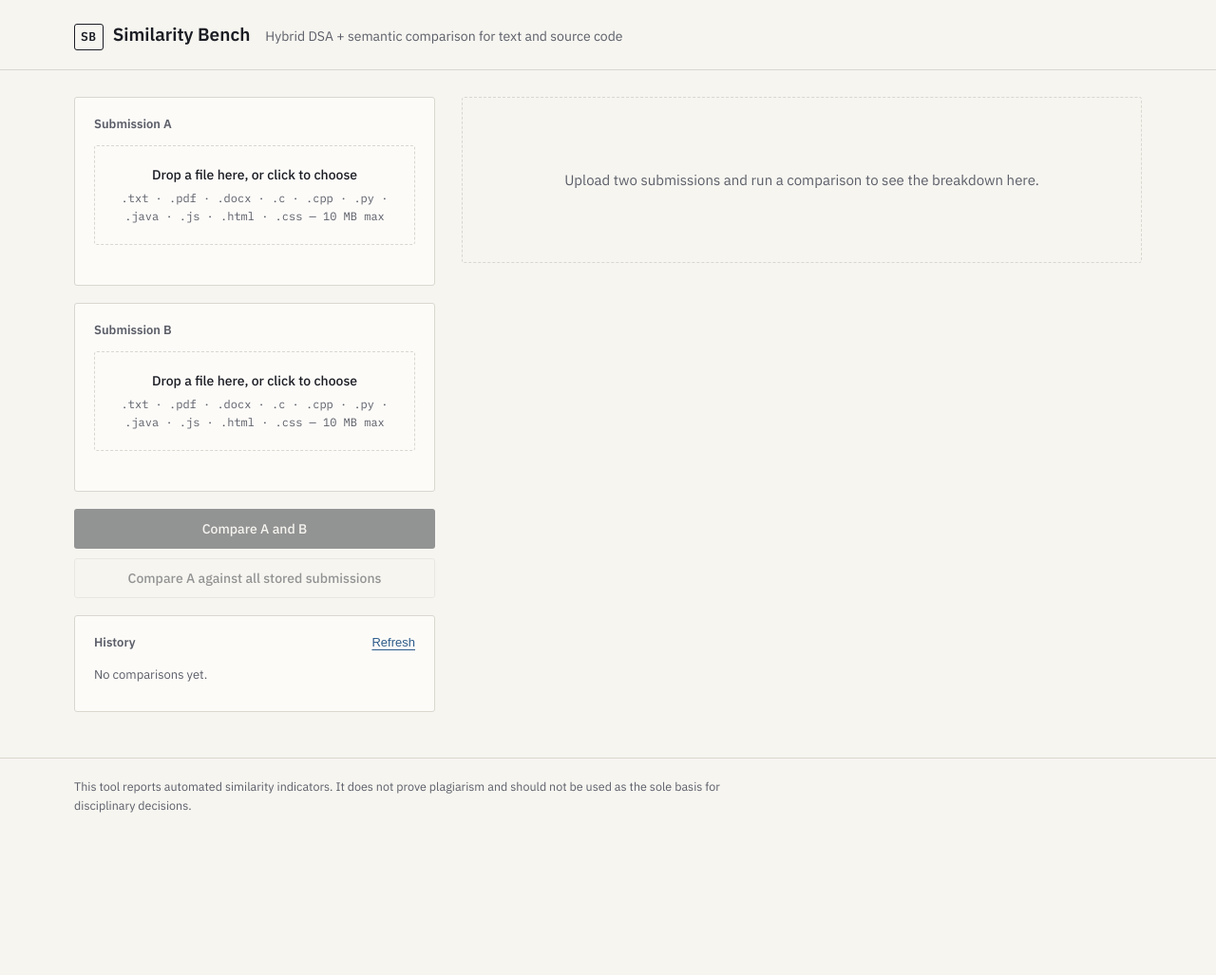
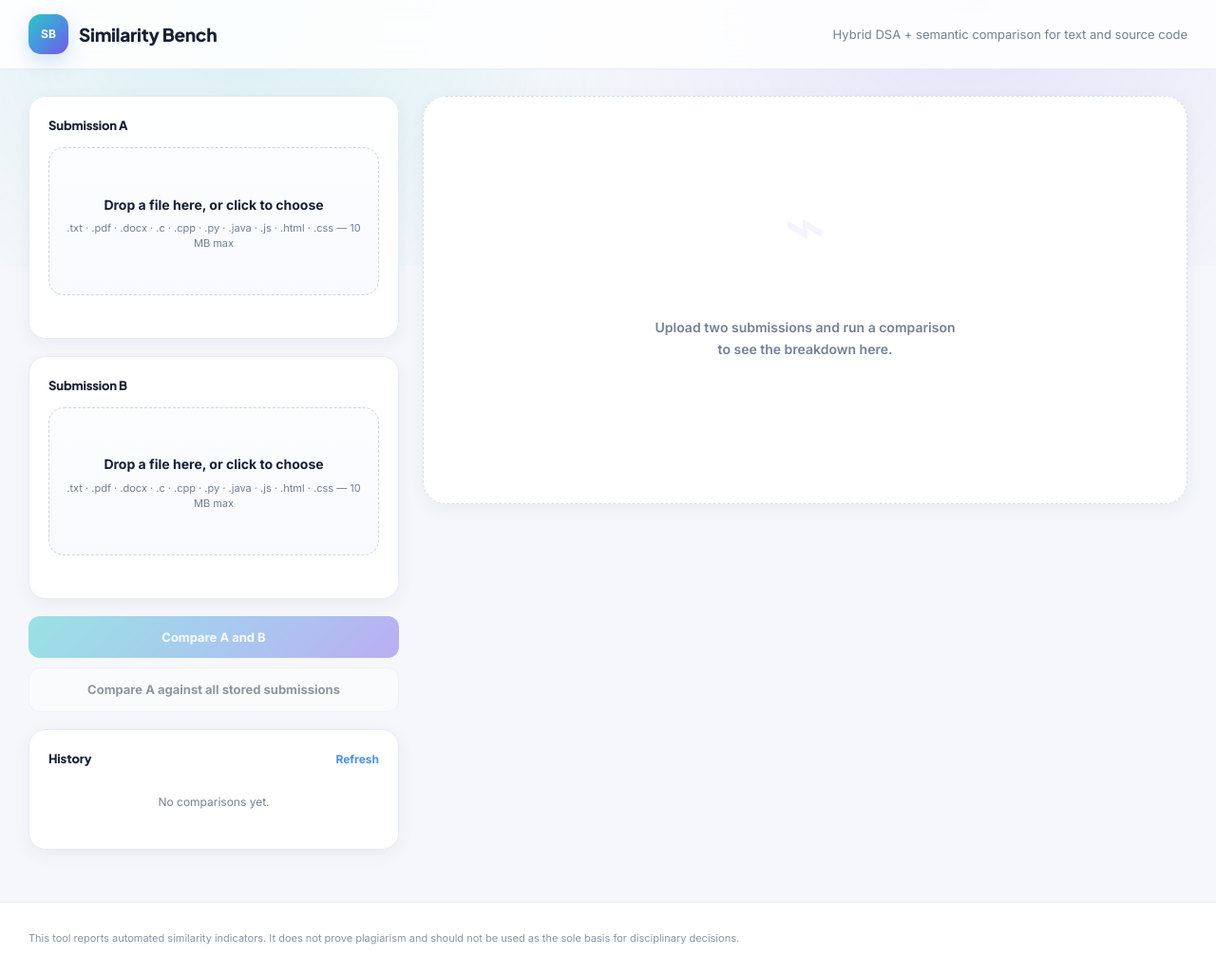
Before and after one commit to Sabitha-19/plagiarism-similarity-detector, a Flask app: page / in a window 1280 px wide. Shown: the whole page at 95% size. Before the commit the page ends 856 px from the top, so only its background shows below. Run offline with Flask 3, Linux system fonts and the light colour scheme; data that the repository does not hold is empty.

Commit message:
Update style.css

```diff
--- a/plagiarism-detection-systems/frontend/static/css/style.css
+++ b/plagiarism-detection-systems/frontend/static/css/style.css
@@ -1,476 +1,127 @@
-:root {
-  --paper: #F6F5F0;
-  --panel: #FCFBF8;
-  --ink: #1B1D24;
-  --ink-soft: #5B5E68;
-  --line: #D9D7CE;
-  --signal: #2E5C8A;
-  --signal-soft: #E7EEF4;
-  --risk-high: #B0432B;
-  --risk-high-soft: #F7E9E5;
-  --risk-low: #3F7A5D;
-  --risk-low-soft: #E7F0EA;
-  --highlight: #F4D35E;
-  --font-sans: "IBM Plex Sans", system-ui, -apple-system, sans-serif;
-  --font-mono: "IBM Plex Mono", "SFMono-Regular", Consolas, monospace;
+@import url('https://fonts.googleapis.com/css2?family=Inter:wght@400;500;600;700&family=Plus+Jakarta+Sans:wght@600;700;800&display=swap');
+
+:root{
+  --primary:#2CC7C8;
+  --blue:#4B91DF;
+  --purple:#7556E8;
+  --gradient:linear-gradient(135deg,#2CC7C8 0%,#4B91DF 52%,#7556E8 100%);
+  --bg:#F5F7FB;
+  --surface:#FFFFFF;
+  --surface-2:#F9FAFD;
+  --text:#172033;
+  --muted:#738096;
+  --border:#E7EAF2;
+  --success:#28A77A;
+  --warning:#E7A33E;
+  --danger:#E25D58;
+  --shadow:0 12px 35px rgba(39,55,92,.08);
+  --shadow-sm:0 5px 18px rgba(39,55,92,.06);
+  --radius:18px;
+  --radius-sm:12px;
+  --font:'Inter',system-ui,-apple-system,BlinkMacSystemFont,'Segoe UI',sans-serif;
+  --heading:'Plus Jakarta Sans',var(--font);
+  --font-mono:'SFMono-Regular',Consolas,'Liberation Mono',monospace;
+  --risk-low:var(--success);
+  --signal:var(--blue);
+  --risk-high:var(--danger);
+  --line:var(--border);
+  --paper:var(--bg);
+  --panel:var(--surface);
+  --ink:var(--text);
+  --ink-soft:var(--muted);
 }
 
-* { box-sizing: border-box; }
+*{box-sizing:border-box}
+html{scroll-behavior:smooth;color-scheme:light}
+body{margin:0;background:var(--bg);color:var(--text);font-family:var(--font);font-size:14px;line-height:1.6;-webkit-font-smoothing:antialiased}
+body::before{content:"";position:fixed;inset:0 0 auto 0;height:280px;background:radial-gradient(circle at 20% 0%,rgba(44,199,200,.13),transparent 38%),radial-gradient(circle at 80% 0%,rgba(117,86,232,.11),transparent 42%);pointer-events:none;z-index:-1}
+button,input{font:inherit}button:focus-visible,a:focus-visible,input:focus-visible{outline:3px solid rgba(75,145,223,.25);outline-offset:3px}
+a{color:var(--blue)}
 
-html { color-scheme: light; }
+.wrap{max-width:1400px;margin:0 auto;padding:0 30px}
 
-body {
-  margin: 0;
-  background: var(--paper);
-  color: var(--ink);
-  font-family: var(--font-sans);
-  font-size: 15px;
-  line-height: 1.55;
-  -webkit-font-smoothing: antialiased;
-}
+/* Header */
+.site-header{position:sticky;top:0;z-index:30;background:rgba(255,255,255,.88);backdrop-filter:blur(18px);border-bottom:1px solid rgba(231,234,242,.9);padding:15px 0}
+.header-row{display:flex;align-items:center;justify-content:space-between;gap:20px;flex-wrap:wrap}
+.brand{display:flex;align-items:center;gap:11px}
+.brand-mark{display:grid;place-items:center;width:42px;height:42px;border:0;border-radius:13px;background:var(--gradient);color:#fff;font-weight:800;font-size:12px;box-shadow:0 8px 20px rgba(75,145,223,.25)}
+.brand-name{font-family:var(--heading);font-size:19px;font-weight:800;letter-spacing:-.3px}
+.brand-tagline{margin:0;color:var(--muted);font-size:13px}
 
-.wrap {
-  max-width: 1180px;
-  margin: 0 auto;
-  padding: 0 28px;
-}
+/* App shell injected by JS */
+.app-sidebar{position:fixed;left:0;top:0;bottom:0;width:245px;background:#fff;border-right:1px solid var(--border);padding:24px 16px;z-index:40;display:flex;flex-direction:column;transition:transform .25s ease}
+.app-sidebar .side-brand{display:flex;align-items:center;gap:10px;padding:0 10px 25px;font-family:var(--heading);font-weight:800;font-size:17px}
+.side-logo{width:38px;height:38px;border-radius:12px;background:var(--gradient);display:grid;place-items:center;color:#fff;font-weight:800}
+.side-nav{display:grid;gap:6px}
+.side-nav button{border:0;background:transparent;color:#66738A;padding:11px 13px;border-radius:12px;text-align:left;cursor:pointer;font-weight:600;display:flex;gap:11px;align-items:center;transition:.2s}
+.side-nav button:hover{background:#F3F7FC;color:var(--text);transform:translateX(2px)}
+.side-nav button.active{background:var(--gradient);color:#fff;box-shadow:0 8px 20px rgba(75,145,223,.22)}
+.side-status{margin-top:auto;background:linear-gradient(145deg,#F2FFFD,#F3F1FF);border:1px solid #E7EAF7;border-radius:15px;padding:13px}
+.side-status strong{display:block;font-size:12px}.side-status span{font-size:11px;color:var(--muted)}
+.side-dot{display:inline-block;width:7px;height:7px;border-radius:50%;background:var(--success);margin-right:6px;box-shadow:0 0 0 4px rgba(40,167,122,.1)}
+.side-version{padding:13px 10px 0;color:#A0A9B8;font-size:10px}
 
-a { color: var(--signal); }
+.app-sidebar + .site-header,.app-sidebar ~ main,.app-sidebar ~ footer{margin-left:245px}
 
-button:focus-visible,
-a:focus-visible,
-input:focus-visible {
-  outline: 2px solid var(--signal);
-  outline-offset: 2px;
-}
+/* Layout */
+.layout{display:grid;grid-template-columns:minmax(330px,390px) minmax(0,1fr);gap:25px;padding:28px 30px 55px;max-width:1400px}
+.bench,.results{display:flex;flex-direction:column;gap:18px;min-width:0}
 
-/* ---------- header ---------- */
+/* Hero */
+.saaS-hero{position:relative;overflow:hidden;margin-bottom:4px;padding:27px 30px;border-radius:24px;background:var(--gradient);color:#fff;box-shadow:0 18px 38px rgba(75,145,223,.2)}
+.saaS-hero::after{content:"";position:absolute;width:210px;height:210px;border:1px solid rgba(255,255,255,.2);border-radius:50%;right:-65px;top:-90px;box-shadow:0 0 0 28px rgba(255,255,255,.04),0 0 0 58px rgba(255,255,255,.03)}
+.saaS-hero h1{position:relative;z-index:1;margin:0 0 7px;font:800 26px/1.2 var(--heading);letter-spacing:-.7px}.saaS-hero p{position:relative;z-index:1;margin:0;max-width:720px;color:rgba(255,255,255,.86);font-size:13px}
 
-.site-header {
-  border-bottom: 1px solid var(--line);
-  padding: 22px 0 20px;
-}
+.panel{background:rgba(255,255,255,.96);border:1px solid var(--border);border-radius:var(--radius);padding:20px;box-shadow:var(--shadow-sm);transition:transform .2s ease,box-shadow .2s ease,border-color .2s ease}
+.panel:hover{box-shadow:var(--shadow)}
+.panel-title{margin:0 0 12px;font-family:var(--heading);font-size:13px;font-weight:800;color:var(--text);letter-spacing:-.15px}
+.panel-title-row{display:flex;align-items:center;justify-content:space-between;margin-bottom:5px}.panel-title-row .panel-title{margin:0}.panel-note{margin:0 0 13px;color:var(--muted);font-size:12px}
 
-.header-row {
-  display: flex;
-  align-items: baseline;
-  gap: 16px;
-  flex-wrap: wrap;
-}
+/* Upload */
+.dropzone{position:relative;min-height:156px;display:flex;flex-direction:column;align-items:center;justify-content:center;border:1.5px dashed #CBD6E8;border-radius:16px;padding:24px 16px;text-align:center;cursor:pointer;background:linear-gradient(180deg,#FCFDFF,#F8FAFE);transition:.22s ease;overflow:hidden}
+.dropzone::before{content:"";position:absolute;inset:0;background:radial-gradient(circle at 50% 0,rgba(44,199,200,.08),transparent 58%);opacity:0;transition:.2s}
+.dropzone:hover,.dropzone.is-dragover{border-color:var(--blue);background:#F3F8FF;transform:translateY(-2px)}.dropzone:hover::before,.dropzone.is-dragover::before{opacity:1}
+.dropzone.has-file{border-style:solid;border-color:rgba(40,167,122,.5);background:#F5FCF9}
+.dropzone-input{position:absolute;inset:0;opacity:0;cursor:pointer;z-index:2}
+.dropzone-label{position:relative;z-index:1;margin:4px 0 5px;font-weight:700;color:var(--text);font-size:14px;max-width:100%;overflow:hidden;text-overflow:ellipsis;white-space:nowrap}
+.dropzone-hint{position:relative;z-index:1;margin:0;color:var(--muted);font-size:11px;line-height:1.5}
+.dropzone-icon{position:relative;z-index:1;width:45px;height:45px;border-radius:14px;display:grid;place-items:center;background:linear-gradient(145deg,#E8FBFB,#EEEAFE);color:var(--blue);font-size:20px;margin-bottom:4px}
+.field-status{margin:8px 2px 0;font-size:11px;color:var(--muted);min-height:17px}.field-status.is-error{color:var(--danger)}.field-status.is-ok{color:var(--success)}
 
-.brand {
-  display: flex;
-  align-items: baseline;
-  gap: 10px;
-}
+/* Buttons */
+.actions{display:grid;gap:10px}.btn{border:0;border-radius:12px;padding:12px 16px;font-weight:700;font-size:13px;cursor:pointer;transition:.2s ease}.btn:disabled{cursor:not-allowed;opacity:.45;transform:none!important;box-shadow:none!important}
+.btn-primary{color:#fff;background:var(--gradient);box-shadow:0 9px 22px rgba(75,145,223,.2)}.btn-primary:not(:disabled):hover{transform:translateY(-2px);box-shadow:0 13px 28px rgba(75,145,223,.27)}
+.btn-secondary{background:#fff;border:1px solid var(--border);color:var(--text)}.btn-secondary:not(:disabled):hover{border-color:#B8CBE5;background:#F7FAFF;transform:translateY(-1px)}
+.btn-link{background:none;border:0;padding:0;color:var(--blue);font-size:12px;font-weight:700;cursor:pointer;text-decoration:none}.btn-link:hover{text-decoration:underline}
 
-.brand-mark {
-  font-family: var(--font-mono);
-  font-weight: 600;
-  font-size: 13px;
-  letter-spacing: 0.04em;
-  border: 1px solid var(--ink);
-  border-radius: 3px;
-  padding: 3px 6px;
-}
+/* Progress */
+#progressPanel{overflow:hidden}.progress-track{height:9px;background:#EDEFF5;border-radius:99px;overflow:hidden}.progress-fill{height:100%;width:0;background:var(--gradient);border-radius:inherit;transition:width .4s ease;position:relative}.progress-fill::after{content:"";position:absolute;inset:0;background:linear-gradient(90deg,transparent,rgba(255,255,255,.55),transparent);animation:shine 1.4s linear infinite}.progress-stage{margin:10px 0 0;color:var(--muted);font-size:11px;font-family:var(--font-mono)}
+@keyframes shine{from{transform:translateX(-100%)}to{transform:translateX(100%)}}
 
-.brand-name {
-  font-size: 19px;
-  font-weight: 600;
-}
+/* Empty */
+.empty-state{min-height:430px;background:#fff;border:1px dashed #D6DEEA;border-radius:24px;display:flex;align-items:center;justify-content:center;text-align:center;padding:35px;color:var(--muted);box-shadow:var(--shadow-sm);position:relative;overflow:hidden}.empty-state::before{content:"⌁";font-size:75px;position:absolute;top:75px;opacity:.07;color:var(--purple)}.empty-state p{max-width:320px;margin-top:95px;font-weight:600}
 
-.brand-tagline {
-  margin: 0;
-  color: var(--ink-soft);
-  font-size: 14px;
-}
+/* Result */
+.score-block{background:#fff;border:1px solid var(--border);border-radius:24px;padding:25px;display:flex;align-items:center;gap:28px;box-shadow:var(--shadow)}
+.gauge{position:relative;flex:0 0 210px}.gauge svg{display:block;width:210px;height:auto}.gauge-readout{position:absolute;left:0;right:0;bottom:0;text-align:center;display:flex;align-items:baseline;justify-content:center}.gauge-number{font:800 42px/1 var(--heading);letter-spacing:-2px}.gauge-unit{font-size:15px;font-weight:800;margin-left:2px;color:var(--muted)}.gauge-readout::before{content:"SIMILARITY";position:absolute;bottom:-19px;font-size:9px;letter-spacing:1.5px;color:#A1AABB;font-weight:800}
+.score-meta{min-width:0}.score-label{margin:0 0 7px;font:800 18px var(--heading)}.score-files{margin:0 0 16px;color:var(--muted);font-size:12px;word-break:break-word}.score-meta .btn-link{display:inline-flex;padding:9px 13px;border-radius:10px;background:#F0EEFF;color:var(--purple)}
 
-/* ---------- layout ---------- */
+/* Breakdown */
+.breakdown{display:grid;gap:14px}.breakdown-row{display:grid;grid-template-columns:minmax(150px,1.1fr) minmax(120px,2fr) 58px;gap:12px;align-items:center}.breakdown-label{font-size:12px;font-weight:700;color:#465269}.breakdown-track{height:8px;background:#EEF1F6;border-radius:99px;overflow:hidden}.breakdown-fill{display:block;height:100%;border-radius:inherit;background:var(--gradient)!important;transition:width .7s ease}.breakdown-value{text-align:right;font-weight:800;font-size:12px;color:var(--text)}
 
-.layout {
-  display: grid;
-  grid-template-columns: 380px 1fr;
-  gap: 28px;
-  padding: 28px 28px 48px;
-}
+/* Diff */
+.diff-view{display:grid;grid-template-columns:1fr 1fr;gap:12px}.diff-col{min-width:0;border:1px solid var(--border);border-radius:14px;overflow:auto;background:#FBFCFE}.diff-col h3{position:sticky;top:0;z-index:2;margin:0;padding:10px 13px;background:#F5F7FB;border-bottom:1px solid var(--border);font-size:11px;font-weight:800;color:#56627A}.diff-col mark.match{background:#D9F6EC;color:#155D47;border-radius:4px;padding:1px 3px}.diff-col{padding-bottom:5px}.diff-col:not(:has(h3)){padding:15px}.diff-col h3 + *{padding:14px;font-family:var(--font-mono);font-size:11px;line-height:1.9;white-space:pre-wrap;word-break:break-word}
 
-@media (max-width: 880px) {
-  .layout {
-    grid-template-columns: 1fr;
-    padding: 20px 18px 40px;
-  }
-  .wrap { padding: 0 18px; }
-}
+/* History */
+.history-list{list-style:none;margin:0;padding:0;display:flex;flex-direction:column;gap:7px}.history-list li{padding:11px 0;border-bottom:1px solid #F0F2F6;font-size:12px}.history-list li:last-child{border-bottom:0}.history-row{display:grid;grid-template-columns:minmax(0,1fr) auto auto;align-items:center;gap:9px;cursor:pointer}.history-files{font-weight:600;overflow:hidden;text-overflow:ellipsis;white-space:nowrap}.history-score{font-weight:800}.history-delete{border:0;background:#FFF1F0;color:var(--danger);width:28px;height:28px;border-radius:8px;cursor:pointer}.history-delete:hover{background:#FCE2DF}.history-empty{text-align:center;color:var(--muted);padding:20px!important}
 
-.bench, .results {
-  display: flex;
-  flex-direction: column;
-  gap: 18px;
-}
+/* Toast */
+.toast-stack{position:fixed;right:20px;bottom:20px;z-index:100;display:grid;gap:9px}.toast{background:#172033;color:#fff;padding:11px 14px;border-radius:11px;box-shadow:0 12px 30px rgba(23,32,51,.2);font-size:12px;animation:toastIn .25s ease}.toast.success{border-left:3px solid var(--success)}.toast.error{border-left:3px solid var(--danger)}@keyframes toastIn{from{opacity:0;transform:translateY(8px)}to{opacity:1;transform:none}}
 
-/* ---------- panels ---------- */
+.site-footer{margin-left:0!important;border-top:1px solid var(--border);background:#fff;padding:18px 0;color:#8A94A7;font-size:11px}.site-footer .wrap{max-width:1400px}
 
-.panel {
-  background: var(--panel);
-  border: 1px solid var(--line);
-  border-radius: 3px;
-  padding: 18px 20px;
-}
+@media(max-width:1050px){.app-sidebar{width:215px}.app-sidebar + .site-header,.app-sidebar ~ main{margin-left:215px}.layout{grid-template-columns:1fr;padding:24px}.bench{display:grid;grid-template-columns:1fr 1fr}.bench .actions,.bench #progressPanel,.bench .panel:last-child{grid-column:1/-1}.results{grid-column:1}.saaS-hero{grid-column:1/-1}}
+@media(max-width:760px){.app-sidebar{transform:translateX(-100%)}.app-sidebar.open{transform:translateX(0)}.app-sidebar + .site-header,.app-sidebar ~ main{margin-left:0}.site-header{padding:12px 0}.wrap{padding:0 16px}.header-row{gap:10px}.brand-tagline{display:none}.layout{padding:18px 16px 40px}.bench{display:flex}.saaS-hero{padding:22px}.saaS-hero h1{font-size:22px}.score-block{flex-direction:column;text-align:center;padding:22px}.gauge{flex-basis:auto}.score-files{max-width:100%}.diff-view{grid-template-columns:1fr;overflow:visible}.breakdown-row{grid-template-columns:1fr auto}.breakdown-track{grid-column:1/-1;grid-row:2}.breakdown-value{grid-column:2;grid-row:1}.mobile-menu{display:grid!important}}
+@media(min-width:761px){.mobile-menu{display:none!important}}
 
-.panel-title {
-  margin: 0 0 12px;
-  font-size: 13px;
-  font-weight: 600;
-  color: var(--ink-soft);
-}
-
-.panel-title-row {
-  display: flex;
-  align-items: baseline;
-  justify-content: space-between;
-  margin-bottom: 4px;
-}
-.panel-title-row .panel-title { margin-bottom: 0; }
-
-.panel-note {
-  margin: 0 0 12px;
-  color: var(--ink-soft);
-  font-size: 13px;
-}
-
-/* ---------- dropzone ---------- */
-
-.dropzone {
-  position: relative;
-  border: 1px dashed var(--line);
-  border-radius: 3px;
-  padding: 20px 16px;
-  text-align: center;
-  cursor: pointer;
-  transition: border-color 0.15s ease, background-color 0.15s ease;
-}
-
-.dropzone:hover,
-.dropzone.is-dragover {
-  border-color: var(--signal);
-  background: var(--signal-soft);
-}
-
-.dropzone.has-file {
-  border-style: solid;
-  border-color: var(--signal);
-}
-
-.dropzone-input {
-  position: absolute;
-  inset: 0;
-  opacity: 0;
-  cursor: pointer;
-}
-
-.dropzone-label {
-  margin: 0 0 4px;
-  font-size: 14px;
-  font-weight: 500;
-}
-
-.dropzone-hint {
-  margin: 0;
-  font-size: 12px;
-  color: var(--ink-soft);
-  font-family: var(--font-mono);
-}
-
-.field-status {
-  margin: 8px 2px 0;
-  font-size: 12px;
-  color: var(--ink-soft);
-  min-height: 16px;
-}
-
-.field-status.is-error { color: var(--risk-high); }
-.field-status.is-ok { color: var(--risk-low); }
-
-/* ---------- buttons ---------- */
-
-.actions {
-  display: flex;
-  flex-direction: column;
-  gap: 10px;
-}
-
-.btn {
-  font-family: var(--font-sans);
-  font-size: 14px;
-  font-weight: 500;
-  padding: 11px 16px;
-  border-radius: 3px;
-  border: 1px solid transparent;
-  cursor: pointer;
-  transition: opacity 0.15s ease, background-color 0.15s ease;
-}
-
-.btn:disabled {
-  cursor: not-allowed;
-  opacity: 0.45;
-}
-
-.btn-primary {
-  background: var(--ink);
-  color: var(--paper);
-}
-.btn-primary:not(:disabled):hover { background: #33364A; }
-
-.btn-secondary {
-  background: transparent;
-  border-color: var(--line);
-  color: var(--ink);
-}
-.btn-secondary:not(:disabled):hover { border-color: var(--signal); color: var(--signal); }
-
-.btn-link {
-  background: none;
-  border: none;
-  padding: 0;
-  color: var(--signal);
-  font-size: 13px;
-  font-weight: 500;
-  cursor: pointer;
-  text-decoration: underline;
-  text-underline-offset: 3px;
-}
-
-/* ---------- progress ---------- */
-
-.progress-track {
-  height: 6px;
-  background: var(--line);
-  border-radius: 3px;
-  overflow: hidden;
-}
-
-.progress-fill {
-  height: 100%;
-  width: 0%;
-  background: var(--signal);
-  transition: width 0.4s ease;
-}
-
-.progress-stage {
-  margin: 10px 0 0;
-  font-family: var(--font-mono);
-  font-size: 12px;
-  color: var(--ink-soft);
-}
-
-/* ---------- history ---------- */
-
-.history-list {
-  list-style: none;
-  margin: 0;
-  padding: 0;
-  display: flex;
-  flex-direction: column;
-}
-
-.history-list li {
-  padding: 10px 0;
-  border-bottom: 1px solid var(--line);
-  font-size: 13px;
-}
-.history-list li:last-child { border-bottom: none; }
-
-.history-empty { color: var(--ink-soft); }
-
-.history-row {
-  display: flex;
-  align-items: center;
-  justify-content: space-between;
-  gap: 10px;
-  cursor: pointer;
-}
-
-.history-files {
-  overflow: hidden;
-  text-overflow: ellipsis;
-  white-space: nowrap;
-}
-
-.history-score {
-  font-family: var(--font-mono);
-  font-weight: 600;
-  flex-shrink: 0;
-}
-
-.history-delete {
-  background: none;
-  border: none;
-  color: var(--ink-soft);
-  cursor: pointer;
-  font-size: 12px;
-  padding: 2px 4px;
-}
-.history-delete:hover { color: var(--risk-high); }
-
-/* ---------- results: empty state ---------- */
-
-.empty-state {
-  border: 1px dashed var(--line);
-  border-radius: 3px;
-  padding: 60px 24px;
-  text-align: center;
-  color: var(--ink-soft);
-}
-
-/* ---------- results: score block ---------- */
-
-.score-block {
-  display: flex;
-  align-items: center;
-  gap: 24px;
-  background: var(--panel);
-  border: 1px solid var(--line);
-  border-radius: 3px;
-  padding: 22px 24px;
-}
-
-.gauge {
-  position: relative;
-  width: 200px;
-  height: 120px;
-  flex-shrink: 0;
-}
-
-.gauge svg { display: block; }
-
-#gaugeArc {
-  transition: stroke-dashoffset 0.8s ease, stroke 0.3s ease;
-}
-
-.gauge-readout {
-  position: absolute;
-  left: 0; right: 0;
-  bottom: 6px;
-  text-align: center;
-}
-
-.gauge-number {
-  font-family: var(--font-mono);
-  font-size: 34px;
-  font-weight: 600;
-}
-
-.gauge-unit {
-  font-family: var(--font-mono);
-  font-size: 16px;
-  color: var(--ink-soft);
-}
-
-.score-meta { min-width: 0; }
-
-.score-label {
-  margin: 0 0 4px;
-  font-size: 17px;
-  font-weight: 600;
-}
-
-.score-files {
-  margin: 0 0 10px;
-  color: var(--ink-soft);
-  font-size: 13px;
-  font-family: var(--font-mono);
-  overflow-wrap: anywhere;
-}
-
-/* ---------- breakdown bars ---------- */
-
-.breakdown-row {
-  display: grid;
-  grid-template-columns: 170px 1fr 52px;
-  align-items: center;
-  gap: 12px;
-  padding: 7px 0;
-}
-
-.breakdown-label {
-  font-size: 13px;
-}
-
-.breakdown-track {
-  height: 8px;
-  background: var(--line);
-  border-radius: 4px;
-  overflow: hidden;
-}
-
-.breakdown-fill {
-  height: 100%;
-  background: var(--signal);
-  border-radius: 4px;
-}
-
-.breakdown-value {
-  font-family: var(--font-mono);
-  font-size: 12px;
-  text-align: right;
-  color: var(--ink-soft);
-}
-
-/* ---------- diff / matched view ---------- */
-
-.diff-view {
-  display: grid;
-  grid-template-columns: 1fr 1fr;
-  gap: 16px;
-}
-
-@media (max-width: 640px) {
-  .diff-view { grid-template-columns: 1fr; }
-}
-
-.diff-col {
-  border: 1px solid var(--line);
-  border-radius: 3px;
-  padding: 14px;
-  font-family: var(--font-mono);
-  font-size: 12.5px;
-  line-height: 1.6;
-  max-height: 320px;
-  overflow-y: auto;
-  white-space: pre-wrap;
-  word-break: break-word;
-}
-
-.diff-col h3 {
-  margin: 0 0 8px;
-  font-family: var(--font-sans);
-  font-size: 12px;
-  color: var(--ink-soft);
-  font-weight: 500;
-}
-
-mark.match {
-  background: var(--highlight);
-  border-radius: 2px;
-  padding: 0 1px;
-}
-
-/* ---------- footer ---------- */
-
-.site-footer {
-  border-top: 1px solid var(--line);
-  padding: 20px 0 40px;
-}
-
-.site-footer p {
-  margin: 0;
-  color: var(--ink-soft);
-  font-size: 12.5px;
-  max-width: 720px;
-}
-
-/* ---------- reduced motion ---------- */
-
-@media (prefers-reduced-motion: reduce) {
-  #gaugeArc, .progress-fill { transition: none; }
-}
+.mobile-menu{position:fixed;left:14px;top:12px;z-index:50;width:40px;height:40px;border:1px solid var(--border);background:#fff;border-radius:11px;place-items:center;box-shadow:var(--shadow-sm);cursor:pointer;font-size:18px}
```
